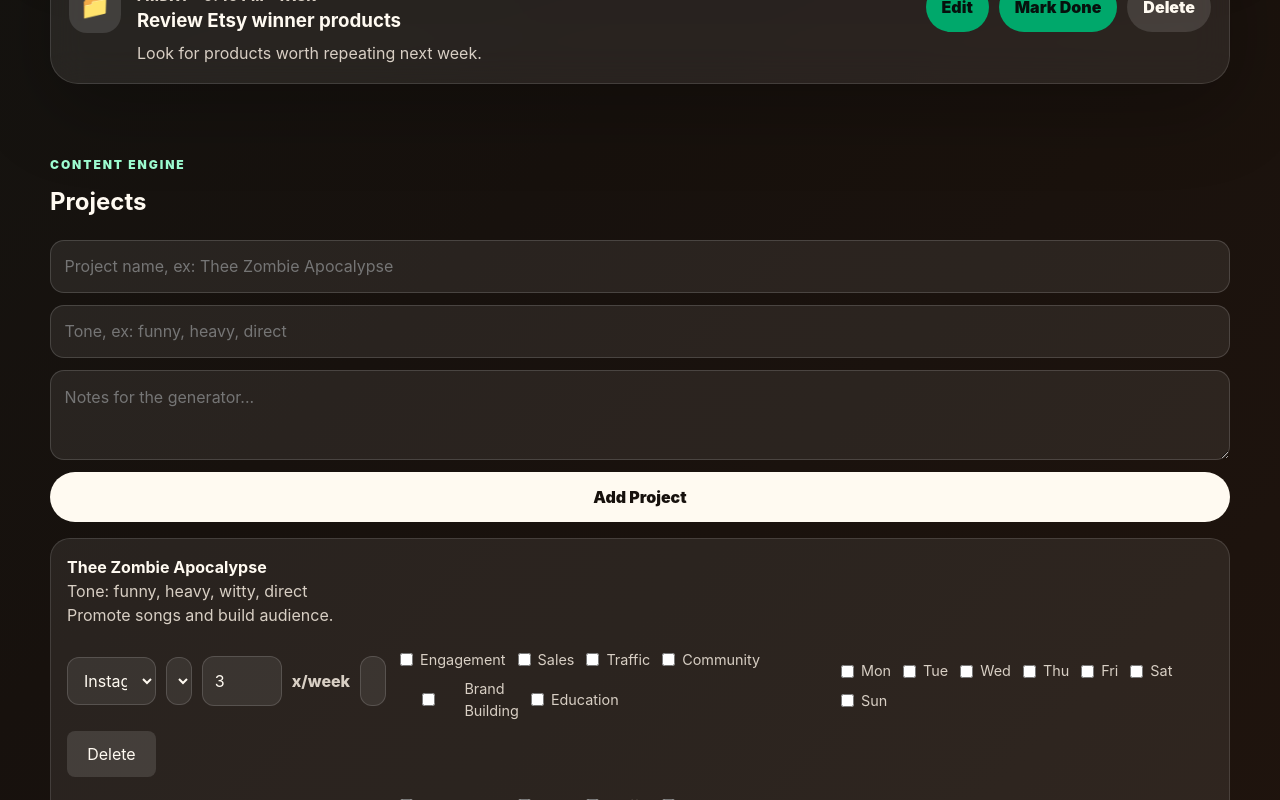
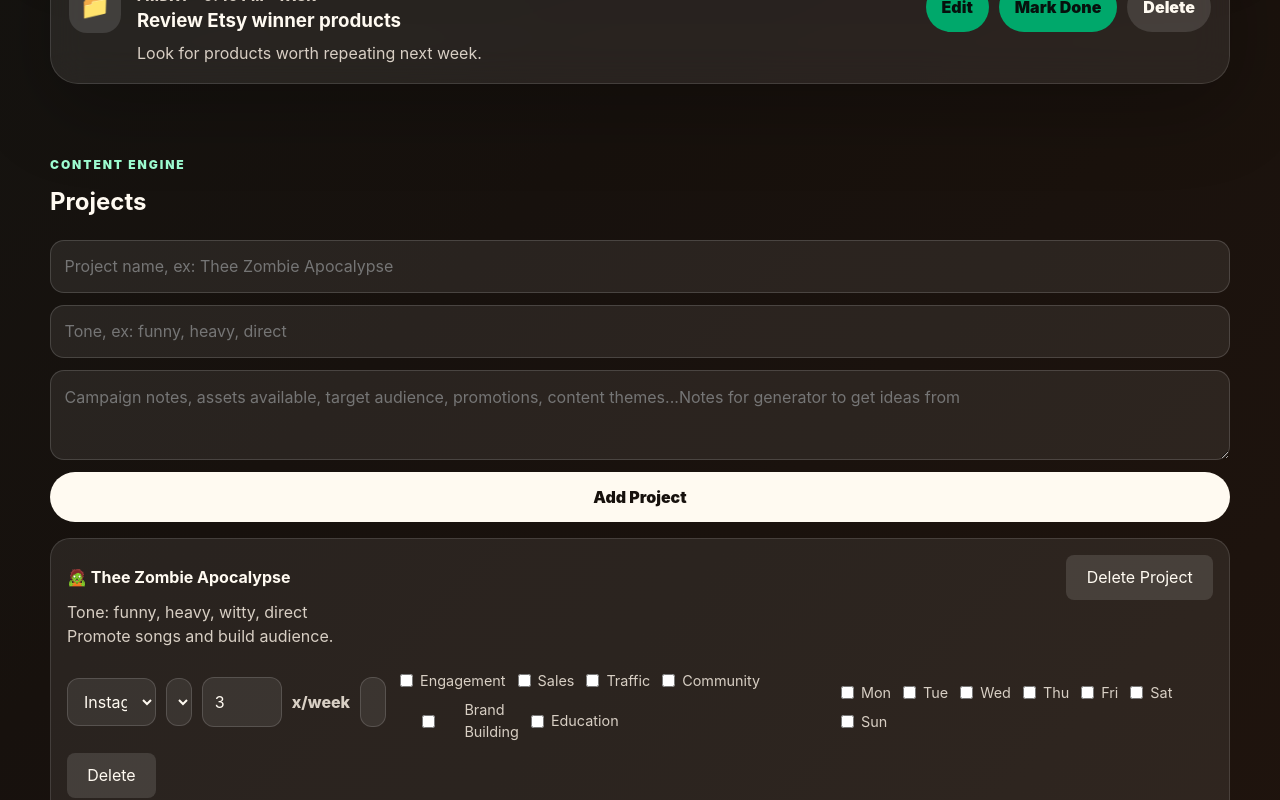
Before and after one commit to rtocastro/planweiser, a React (Vite) app: page / in a window 1280 px wide. Shown: the part 1892-2692 px from the top of the page. Built offline with nearby package versions, Linux system fonts and the light colour scheme.

Commit message:
added emojis, cleaned up appjsx and styled

```diff
--- a/src/App.css
+++ b/src/App.css
@@ -625,6 +625,13 @@ h1 {
   border: 1px solid rgba(255,255,255,0.08);
 }
 
+.project-header {
+  display: flex;
+  justify-content: space-between;
+  align-items: center;
+  gap: 12px;
+}
+
 @media (max-width: 650px) {
   .metrics-grid {
     grid-template-columns: 1fr;
--- a/src/App.jsx
+++ b/src/App.jsx
@@ -89,6 +89,47 @@ const emptyMove = {
   type: "Task",
   note: "",
 };
+
+function getProjectEmoji(name = "") {
+  const lower = name.toLowerCase();
+
+  if (
+    lower.includes("zombie") ||
+    lower.includes("apocalypse") ||
+    lower.includes("tza")
+  ) {
+    return "🧟";
+  }
+
+  if (
+    lower.includes("geek") ||
+    lower.includes("garment") ||
+    lower.includes("cat")
+  ) {
+    return "🐾";
+  }
+
+  if (
+    lower.includes("fruit") ||
+    lower.includes("garden") ||
+    lower.includes("plant")
+  ) {
+    return "🌱";
+  }
+
+  if (
+    lower.includes("music") ||
+    lower.includes("band") ||
+    lower.includes("song")
+  ) {
+    return "🎵";
+  }
+
+  if (lower.includes("personal")) return "✨";
+  if (lower.includes("r'to") || lower.includes("arto")) return "🎛️";
+
+  return "📁";
+}
 
 function App() {
   const [activeProject, setActiveProject] = useState("all");
@@ -273,33 +314,6 @@ function App() {
         const diffDays = Math.floor(
           (today - postedDate) /
           (1000 * 60 * 60 * 24)
-        );
-
-        if (diffDays >= 7) {
-          return {
-            ...task,
-            status: "Review Needed",
-          };
-        }
-
-        return task;
-      })
-    );
-  }, []);
-
-  useEffect(() => {
-    const today = new Date();
-
-    setTasks((current) =>
-      current.map((task) => {
-        if (task.status !== "Posted" || !task.postedDate) {
-          return task;
-        }
-
-        const postedDate = new Date(task.postedDate);
-
-        const diffDays = Math.floor(
-          (today - postedDate) / (1000 * 60 * 60 * 24)
         );
 
         if (diffDays >= 7) {
@@ -751,7 +765,7 @@ ${project.notes}
               setActiveProject(project.id)
             }
           >
-            <span>📁</span>
+            <span>{getProjectEmoji(project.name)}</span>
 
             <h3>{project.name}</h3>
 
--- a/src/components/ProjectManager.jsx
+++ b/src/components/ProjectManager.jsx
@@ -29,6 +29,47 @@ const dayOptions = [
 ];
 
 const timeSlots = ["Morning", "Afternoon", "Night"];
+
+function getProjectEmoji(name = "") {
+  const lower = name.toLowerCase();
+
+  if (
+    lower.includes("zombie") ||
+    lower.includes("apocalypse") ||
+    lower.includes("tza")
+  ) {
+    return "🧟";
+  }
+
+  if (
+    lower.includes("geek") ||
+    lower.includes("garment") ||
+    lower.includes("cat")
+  ) {
+    return "🐾";
+  }
+
+  if (
+    lower.includes("fruit") ||
+    lower.includes("garden") ||
+    lower.includes("plant")
+  ) {
+    return "🌱";
+  }
+
+  if (
+    lower.includes("music") ||
+    lower.includes("band") ||
+    lower.includes("song")
+  ) {
+    return "🎵";
+  }
+
+  if (lower.includes("personal")) return "✨";
+  if (lower.includes("r'to") || lower.includes("arto")) return "🎛️";
+
+  return "📁";
+}
 
 function ProjectManager({
     contentProjects,
@@ -187,6 +228,22 @@ function ProjectManager({
         );
     }
 
+    function deleteProject(projectId) {
+        const confirmed = window.confirm(
+            "Delete this project and all associated platforms?"
+        );
+
+        if (!confirmed) return;
+
+        setContentProjects((current) =>
+            current.filter(
+                (project) => project.id !== projectId
+            )
+        );
+    }
+
+
+
     return (
         <section className="archive-section">
             <p className="eyebrow">Content Engine</p>
@@ -206,7 +263,7 @@ function ProjectManager({
                 />
 
                 <textarea
-                    placeholder="Notes for the generator..."
+                    placeholder="Campaign notes, assets available, target audience, promotions, content themes...Notes for generator to get ideas from"
                     value={newProject.notes}
                     onChange={(e) => updateProject("notes", e.target.value)}
                 />
@@ -217,7 +274,21 @@ function ProjectManager({
             <div className="archive-list">
                 {contentProjects.map((project) => (
                     <article className="archive-card" key={project.id}>
-                        <strong>{project.name}</strong>
+                        <div className="project-header">
+                            <strong>
+                                {getProjectEmoji(project.name)}
+                                {" "}
+                                {project.name}
+                            </strong>
+
+                            <button
+                                className="danger-button"
+                                type="button"
+                                onClick={() => deleteProject(project.id)}
+                            >
+                                Delete Project
+                            </button>
+                        </div>
                         <p>Tone: {project.tone}</p>
                         <p>{project.notes}</p>
 
```
